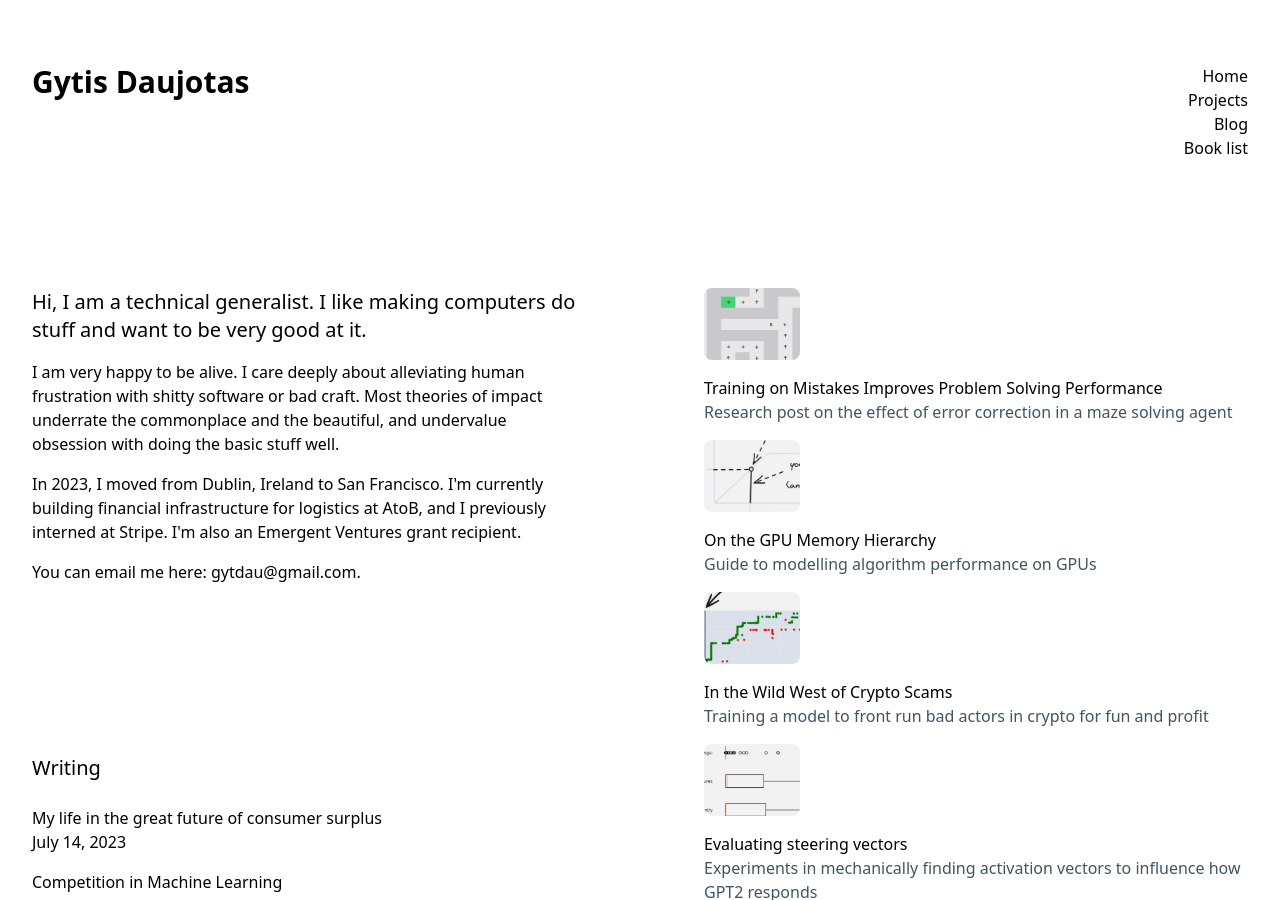
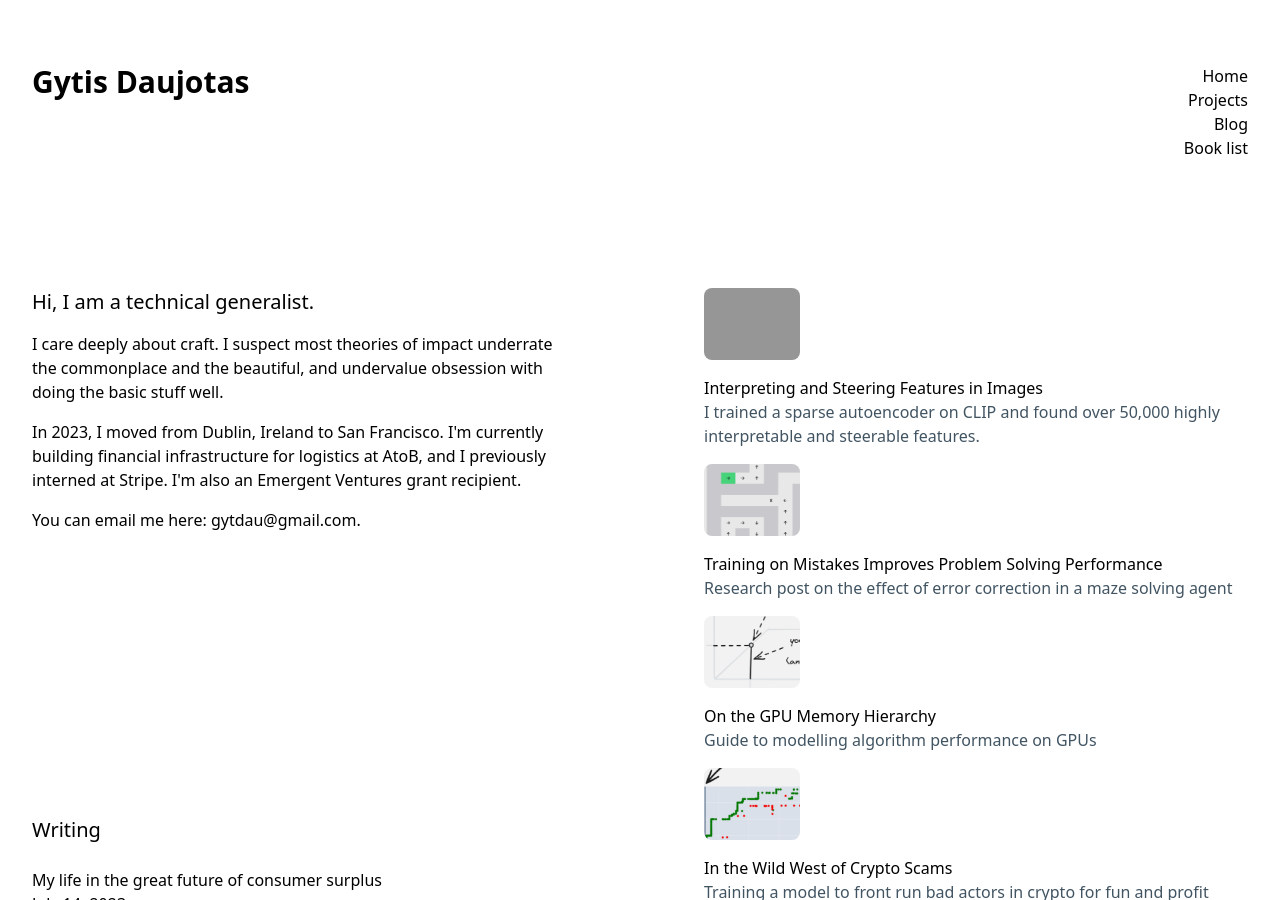
Before and after one commit to gytdau/website, a Jekyll site: the page built from index.md, in a window 1280 px wide and 900 px high. Built offline with Jekyll 4.4.1, drawn with Linux system fonts in a browser that asks for light colours; nearby versions of some CDN libraries; grey boxes are pictures that could not be loaded.

```diff
--- a/_data/projects.yml
+++ b/_data/projects.yml
@@ -1,3 +1,9 @@
+- title: "Interpreting and Steering Features in Images"
+  description: "I trained a sparse autoencoder on CLIP and found over 50,000 highly interpretable and steerable features."
+  image: "/assets/previews/7.png"
+  link: "https://www.featurelab.xyz/"
+  date: "2024-06-21"
+  featured: true
 - title: "Training on Mistakes Improves Problem Solving Performance"
   description: "Research post on the effect of error correction in a maze solving agent"
   image: "/assets/previews/6.png"
--- a/index.md
+++ b/index.md
@@ -7,10 +7,10 @@ title: "Gytis Daujotas"
 
 <div class="bio gap-4 flex flex-col">
 <h2>
-Hi, I am a technical generalist. I like making computers do stuff and want to be very good at it.
+Hi, I am a technical generalist.
 </h2>
 <p>
-I am very happy to be alive. I care deeply about alleviating human frustration with shitty software or bad craft. Most theories of impact underrate the commonplace and the beautiful, and undervalue obsession with doing the basic stuff well.
+I care deeply about craft. I suspect most theories of impact underrate the commonplace and the beautiful, and undervalue obsession with doing the basic stuff well.
 </p>
 <p>
 In 2023, I moved from Dublin, Ireland to San Francisco. I'm currently building financial infrastructure for logistics at AtoB, and I previously interned at Stripe. I'm also an <a href="https://newscience.org/emergent-ventures-winners/">Emergent Ventures</a> grant recipient.
```
Also changed, not shown: 1 other file.
